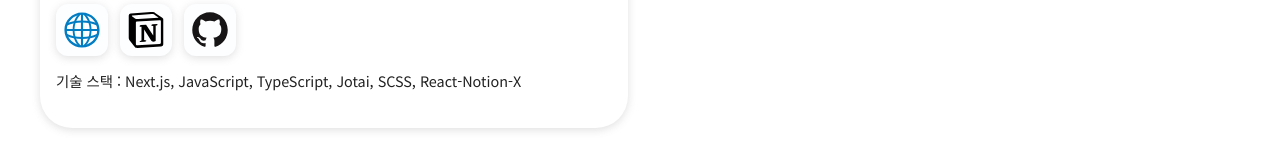
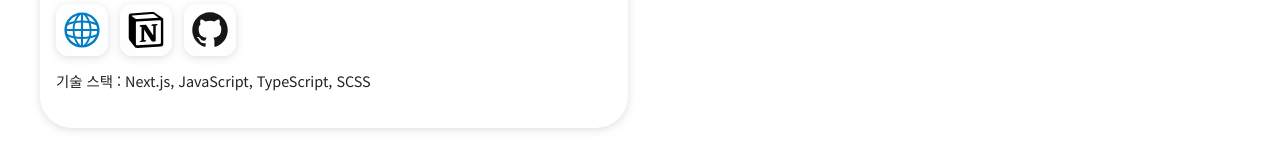
Before and after one commit to douglasyoon/dortfolio, a Next.js app: page /projects in a window 1280 px wide. Shown: the part 1711-1871 px from the top of the page. Built offline with nearby package versions, Linux system fonts and the light colour scheme.

Commit message:
docs : Edit README

```diff
--- a/app/projects/page.tsx
+++ b/app/projects/page.tsx
@@ -109,14 +109,7 @@ const projectListResponse: Array<IProjectList> = [
         notionUrl:
           'https://star-mat-4a8.notion.site/Dortfolio-f214d5ba1885459690cbfb699bba008f?pvs=4',
         gitHubUrl: 'https://github.com/douglasyoon/dortfolio',
-        techStack: [
-          'Next.js',
-          'JavaScript',
-          'TypeScript',
-          'Jotai',
-          'SCSS',
-          'React-Notion-X',
-        ],
+        techStack: ['Next.js', 'JavaScript', 'TypeScript', 'SCSS'],
       },
     ],
   },
```
Also changed, not shown: 1 other file (tests, documents, lock files or other folders).
